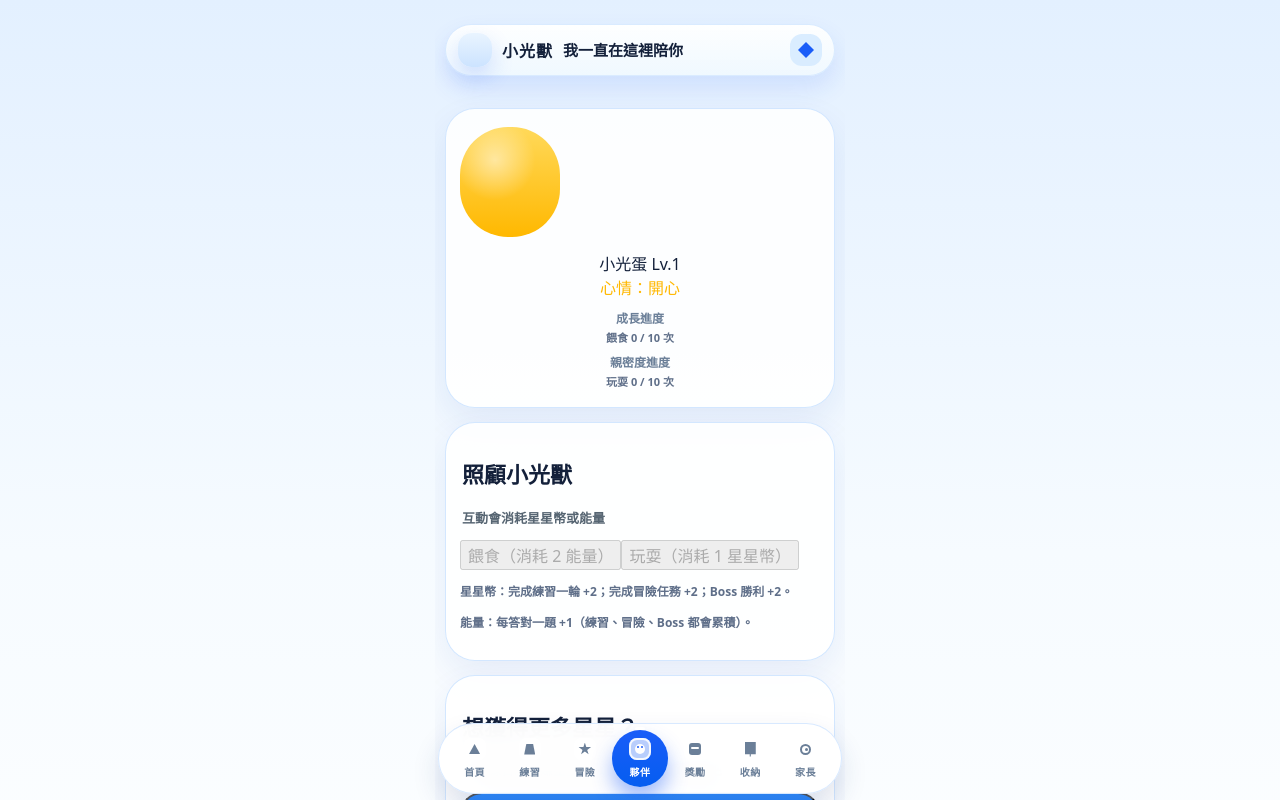
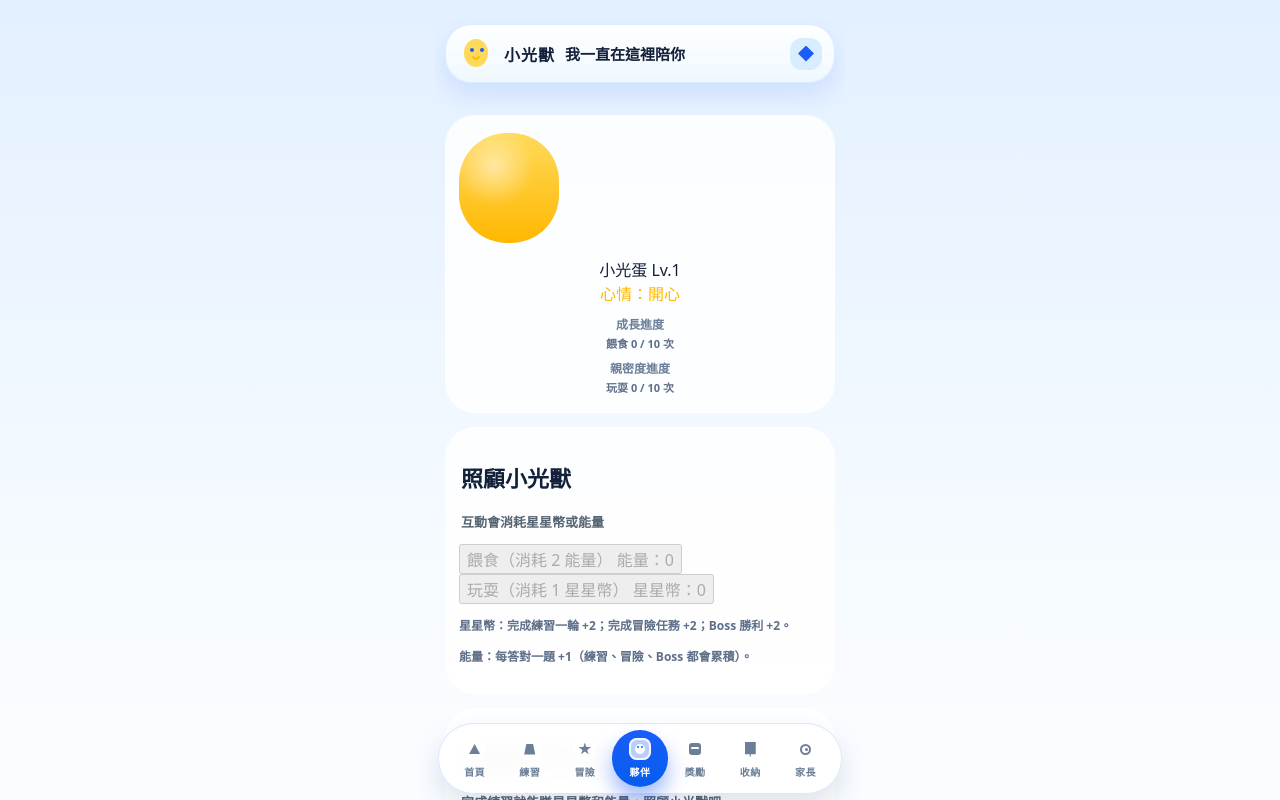
Before and after one commit to daisanity-svg/star-practice-pwa, a Next.js app: page /pet in a window 1280 px wide. Shown: the top 800 px of the page. Built offline with nearby package versions, Linux system fonts and the light colour scheme.

Commit message:
V5.1 Stability Pass: fix pet sync, remove card frames, restore pet avatar, simplify reward tile, lock practice input, flatten card panels

```diff
--- a/app/globals.css
+++ b/app/globals.css
@@ -486,9 +486,7 @@ a[aria-disabled='true'] {
 .kid-collect {
   margin-top: 10px;
   border-radius: 30px;
-  border: 1px solid rgba(210, 232, 255, 0.88);
   background: linear-gradient(180deg, rgba(255, 255, 255, 0.96), rgba(252, 251, 246, 0.96));
-  box-shadow: 0 14px 30px rgba(31, 60, 120, 0.08);
   padding: 14px;
 }
 
@@ -767,20 +765,16 @@ a[aria-disabled='true'] {
 }
 
 .kid-card {
-  border: 1px solid rgba(210, 232, 255, 0.82);
   border-radius: 34px;
   background: linear-gradient(180deg, rgba(255, 255, 255, 0.94), rgba(252, 252, 245, 0.92));
-  box-shadow: 0 16px 38px rgba(37, 99, 235, 0.10);
   backdrop-filter: blur(14px);
 }
 
 .kid-card-strong {
-  border: 1px solid rgba(180, 215, 255, 0.88);
   border-radius: 40px;
   background:
     linear-gradient(180deg, rgba(255, 255, 255, 0.96) 0%, rgba(252, 249, 235, 0.94) 100%),
     radial-gradient(circle at 14% 12%, rgba(255, 217, 90, 0.22), transparent 38%);
-  box-shadow: 0 22px 52px rgba(37, 99, 235, 0.12);
 }
 
 .kid-hero-card {
@@ -807,10 +801,8 @@ a[aria-disabled='true'] {
 }
 
 .kid-soft-panel {
-  border: 1px solid rgba(205, 228, 255, 0.88);
   border-radius: 30px;
   background: rgba(255, 255, 255, 0.88);
-  box-shadow: 0 14px 34px rgba(30, 64, 175, 0.08);
 }
 
 .kid-blue-button {
@@ -855,9 +847,7 @@ a[aria-disabled='true'] {
   padding: 24px 16px;
   text-align: center;
   border-radius: 36px;
-  border: 1px solid rgba(210, 232, 255, 0.9);
   background: linear-gradient(180deg, rgba(255, 255, 255, 0.96), rgba(252, 251, 246, 0.96));
-  box-shadow: 0 14px 30px rgba(31, 60, 120, 0.08);
 }
 
 .kid-empty-orb {
--- a/app/pet/page.tsx
+++ b/app/pet/page.tsx
@@ -5,6 +5,7 @@ import { useRouter } from 'next/navigation';
 import { PhoneFrame } from '@/components/PhoneFrame';
 import { KidBottomNav } from '@/components/KidBottomNav';
 import { CompanionBar } from '@/components/CompanionBar';
+import { PetAvatar } from '@/components/PetAvatar';
 import {
   loadGameState,
   saveGameState,
@@ -32,61 +33,6 @@ const MOOD_COLORS: Record<PetMood, string> = {
   sleepy: '#a855f7',
   excited: '#ef4444',
 };
-function PetAvatar({ growthLevel }: { growthLevel: number }) {
-  const tier = growthLevel <= 1 ? 'egg' : growthLevel <= 3 ? 'young' : 'guardian';
-  return (
-    <div className="companion-bar-avatar" aria-hidden="true">
-      <svg width="36" height="36" viewBox="0 0 36 36" fill="none" xmlns="http://www.w3.org/2000/svg">
-        {tier === 'egg' ? (
-          <>
-            <ellipse cx="18" cy="20" rx="12" ry="14" fill="url(#eggGrad)" />
-            <circle cx="14" cy="17" r="2" fill="#1f5ef6" />
-            <circle cx="24" cy="17" r="2" fill="#1f5ef6" />
-            <path d="M15 24 Q18 28 21 24" stroke="#ffb800" strokeWidth="2" strokeLinecap="round" fill="none" />
-            <defs>
-              <linearGradient id="eggGrad" x1="0" y1="0" x2="36" y2="36">
-                <stop offset="0%" stopColor="#ffd95a" />
-                <stop offset="100%" stopColor="#ffb800" />
-              </linearGradient>
-            </defs>
-          </>
-        ) : tier === 'young' ? (
-          <>
-            <circle cx="18" cy="18" r="14" fill="url(#youngGrad)" />
-            <circle cx="12" cy="16" r="2.5" fill="#1f5ef6" />
-            <circle cx="24" cy="16" r="2.5" fill="#1f5ef6" />
-            <path d="M14 24 Q18 28 22 24" stroke="#ffb800" strokeWidth="2.5" strokeLinecap="round" fill="none" />
-            <path d="M6 12 L2 8" stroke="#ffd95a" strokeWidth="2" strokeLinecap="round" />
-            <path d="M30 12 L34 8" stroke="#ffd95a" strokeWidth="2" strokeLinecap="round" />
-            <defs>
-              <linearGradient id="youngGrad" x1="0" y1="0" x2="36" y2="36">
-                <stop offset="0%" stopColor="#ffd95a" />
-                <stop offset="100%" stopColor="#ffb800" />
-              </linearGradient>
-            </defs>
-          </>
-        ) : (
-          <>
-            <circle cx="18" cy="18" r="16" fill="url(#guardGrad)" />
-            <circle cx="12" cy="16" r="3" fill="#1f5ef6" />
-            <circle cx="24" cy="16" r="3" fill="#1f5ef6" />
-            <path d="M13 25 Q18 30 23 25" stroke="#ffb800" strokeWidth="3" strokeLinecap="round" fill="none" />
-            <path d="M4 10 L0 4" stroke="#ffd95a" strokeWidth="3" strokeLinecap="round" />
-            <path d="M32 10 L36 4" stroke="#ffd95a" strokeWidth="3" strokeLinecap="round" />
-            <path d="M10 6 L8 2" stroke="#ffd95a" strokeWidth="2" strokeLinecap="round" />
-            <path d="M26 6 L28 2" stroke="#ffd95a" strokeWidth="2" strokeLinecap="round" />
-            <defs>
-              <linearGradient id="guardGrad" x1="0" y1="0" x2="36" y2="36">
-                <stop offset="0%" stopColor="#ffd95a" />
-                <stop offset="100%" stopColor="#ffb800" />
-              </linearGradient>
-            </defs>
-          </>
-        )}
-      </svg>
-    </div>
-  );
-}
 
 export default function PetPage() {
   const router = useRouter();
@@ -228,6 +174,7 @@ export default function PetPage() {
               aria-busy={busy}
             >
               餵食（消耗 2 能量）
+              <span className="kid-pet-resource"> 能量：{game.energy}</span>
             </button>
             <button
               type="button"
@@ -237,6 +184,7 @@ export default function PetPage() {
               aria-busy={busy}
             >
               玩耍（消耗 1 星星幣）
+              <span className="kid-pet-resource"> 星星幣：{game.stars}</span>
             </button>
           </div>
           <div style={{ marginTop: 12, fontSize: 12, fontWeight: 800, color: '#5f6f89', lineHeight: 1.6 }}>
--- a/components/CompanionBar.tsx
+++ b/components/CompanionBar.tsx
@@ -3,6 +3,8 @@
 import Link from 'next/link';
 import type { Route } from 'next';
 import { usePathname } from 'next/navigation';
+import { PetAvatar } from '@/components/PetAvatar';
+import { loadGameState, type PetMood } from '@/lib/game/state';
 
 type CompanionBarProps = {
   title?: string;
@@ -11,10 +13,22 @@ type CompanionBarProps = {
   backLabel?: string;
 };
 
+const MOOD_LABELS: Record<PetMood, string> = {
+  happy: '開心',
+  curious: '好奇',
+  sleepy: '想睡覺',
+  excited: '興奮',
+};
+
 export function CompanionBar({ title, rightLabel, backHref, backLabel = '地圖' }: CompanionBarProps) {
   const pathname = usePathname();
   const isRoot = pathname === '/';
   const showBack = backHref && !isRoot;
+
+  const game = loadGameState();
+  const petLabel =
+    title ??
+    (game ? `${MOOD_LABELS[game.petMood] || '冒險中'} Lv.${game.growthLevel}` : '第 3 天冒險中');
 
   return (
     <header className="companion-bar" aria-label="小光獸資訊列">
@@ -27,21 +41,15 @@ export function CompanionBar({ title, rightLabel, backHref, backLabel = '地圖'
             </Link>
           ) : (
             <span className="companion-brand" aria-hidden="true">
-              <span className="companion-orb" />
+              <PetAvatar growthLevel={game.growthLevel} />
               <span className="companion-name">小光獸</span>
             </span>
           )}
         </div>
 
-        {title ? (
-          <div className="companion-center">
-            <span className="companion-title">{title}</span>
-          </div>
-        ) : (
-          <div className="companion-center">
-            <span className="companion-chip">第 3 天冒險中</span>
-          </div>
-        )}
+        <div className="companion-center">
+          <span className="companion-title">{petLabel}</span>
+        </div>
 
         <div className="companion-right">
           {rightLabel ? <span className="companion-meta">{rightLabel}</span> : null}
--- /dev/null
+++ b/components/PetAvatar.tsx
@@ -0,0 +1,62 @@
+'use client';
+
+type PetAvatarProps = {
+  growthLevel?: number;
+};
+
+export function PetAvatar({ growthLevel = 1 }: PetAvatarProps) {
+  const tier = growthLevel <= 1 ? 'egg' : growthLevel <= 3 ? 'young' : 'guardian';
+
+  return (
+    <div className="companion-bar-avatar" aria-hidden="true">
+      <svg width="36" height="36" viewBox="0 0 36 36" fill="none" xmlns="http://www.w3.org/2000/svg">
+        {tier === 'egg' ? (
+          <>
+            <ellipse cx="18" cy="20" rx="12" ry="14" fill="url(#eggGrad)" />
+            <circle cx="14" cy="17" r="2" fill="#1f5ef6" />
+            <circle cx="24" cy="17" r="2" fill="#1f5ef6" />
+            <path d="M15 24 Q18 28 21 24" stroke="#ffb800" strokeWidth="2" strokeLinecap="round" fill="none" />
+            <defs>
+              <linearGradient id="eggGrad" x1="0" y1="0" x2="36" y2="36">
+                <stop offset="0%" stopColor="#ffd95a" />
+                <stop offset="100%" stopColor="#ffb800" />
+              </linearGradient>
+            </defs>
+          </>
+        ) : tier === 'young' ? (
+          <>
+            <circle cx="18" cy="18" r="14" fill="url(#youngGrad)" />
+            <circle cx="12" cy="16" r="2.5" fill="#1f5ef6" />
+            <circle cx="24" cy="16" r="2.5" fill="#1f5ef6" />
+            <path d="M14 24 Q18 28 22 24" stroke="#ffb800" strokeWidth="2.5" strokeLinecap="round" fill="none" />
+            <path d="M6 12 L2 8" stroke="#ffd95a" strokeWidth="2" strokeLinecap="round" />
+            <path d="M30 12 L34 8" stroke="#ffd95a" strokeWidth="2" strokeLinecap="round" />
+            <defs>
+              <linearGradient id="youngGrad" x1="0" y1="0" x2="36" y2="36">
+                <stop offset="0%" stopColor="#ffd95a" />
+                <stop offset="100%" stopColor="#ffb800" />
+              </linearGradient>
+            </defs>
+          </>
+        ) : (
+          <>
+            <circle cx="18" cy="18" r="16" fill="url(#guardGrad)" />
+            <circle cx="12" cy="16" r="3" fill="#1f5ef6" />
+            <circle cx="24" cy="16" r="3" fill="#1f5ef6" />
+            <path d="M13 25 Q18 30 23 25" stroke="#ffb800" strokeWidth="3" strokeLinecap="round" fill="none" />
+            <path d="M4 10 L0 4" stroke="#ffd95a" strokeWidth="3" strokeLinecap="round" />
+            <path d="M32 10 L36 4" stroke="#ffd95a" strokeWidth="3" strokeLinecap="round" />
+            <path d="M10 6 L8 2" stroke="#ffd95a" strokeWidth="2" strokeLinecap="round" />
+            <path d="M26 6 L28 2" stroke="#ffd95a" strokeWidth="2" strokeLinecap="round" />
+            <defs>
+              <linearGradient id="guardGrad" x1="0" y1="0" x2="36" y2="36">
+                <stop offset="0%" stopColor="#ffd95a" />
+                <stop offset="100%" stopColor="#ffb800" />
+              </linearGradient>
+            </defs>
+          </>
+        )}
+      </svg>
+    </div>
+  );
+}
--- a/components/PracticeRunner.tsx
+++ b/components/PracticeRunner.tsx
@@ -263,14 +263,6 @@ export function PracticeRunner({ questions, practiceMode = 'production' }: Pract
           </div>
           <button
             type="button"
-            onTouchEnd={(event) => {
-              event.preventDefault();
-              handleTracingDone();
-            }}
-            onPointerUp={(event) => {
-              event.preventDefault();
-              handleTracingDone();
-            }}
             onClick={handleTracingDone}
             className={`practice-trace-btn ${answeredCurrent ? 'is-done' : ''}`}
           >
@@ -287,14 +279,6 @@ export function PracticeRunner({ questions, practiceMode = 'production' }: Pract
               <button
                 key={option}
                 type="button"
-                onTouchEnd={(event) => {
-                  event.preventDefault();
-                  handleSelect(option);
-                }}
-                onPointerUp={(event) => {
-                  event.preventDefault();
-                  handleSelect(option);
-                }}
                 onClick={() => handleSelect(option)}
                 className={`practice-option ${showState && correct ? 'is-correct' : ''} ${showState && isSelected && !correct ? 'is-wrong' : ''}`}
               >
@@ -322,7 +306,7 @@ export function PracticeRunner({ questions, practiceMode = 'production' }: Pract
       ) : null}
 
       {answeredCurrent ? (
-        <div className="practice-next-wrap">
+        <div className={`practice-next-wrap`}>
           <button
             ref={ctaRef}
             type="button"
```
Also changed, not shown: components/RewardCardTile.tsx (+2 -6 lines).
